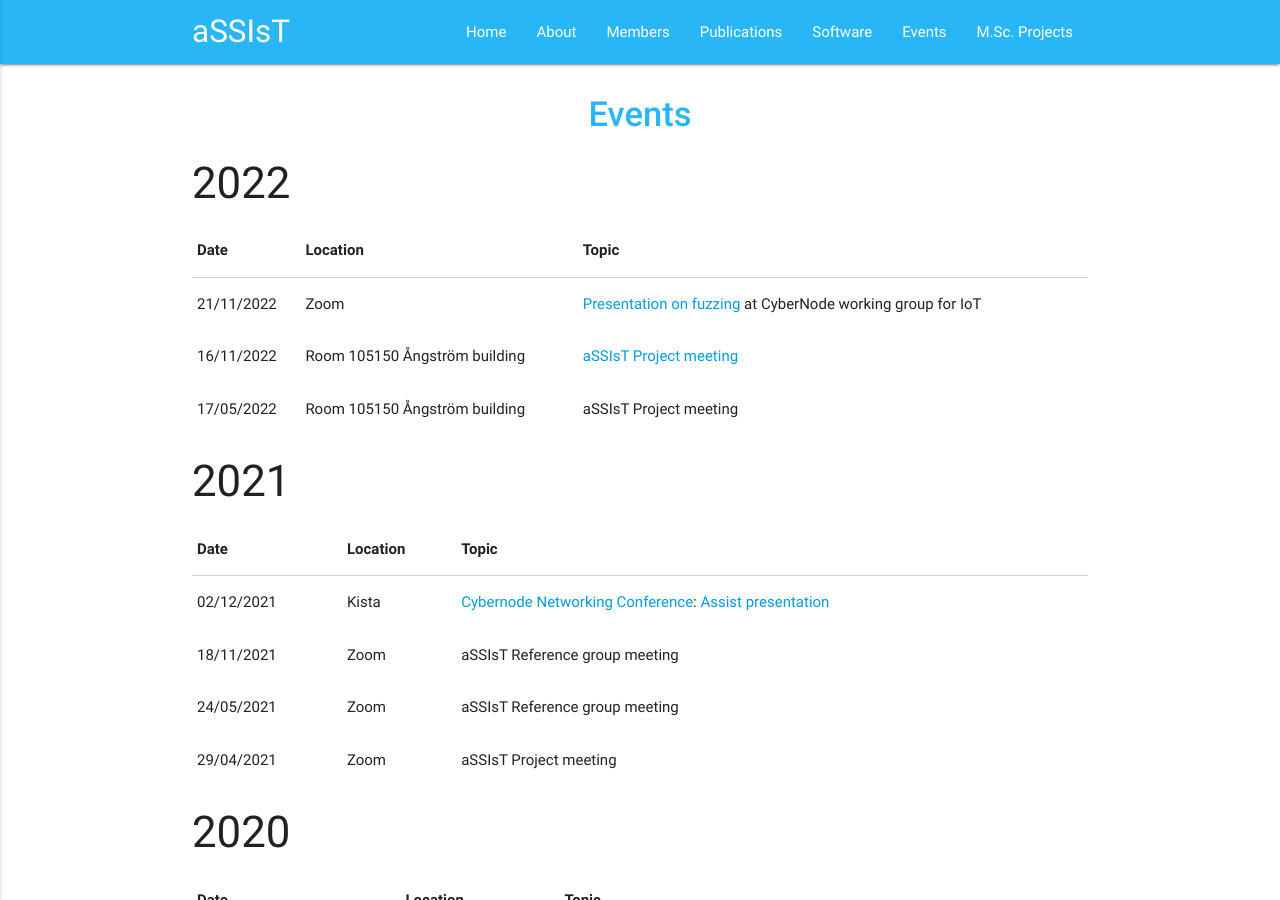
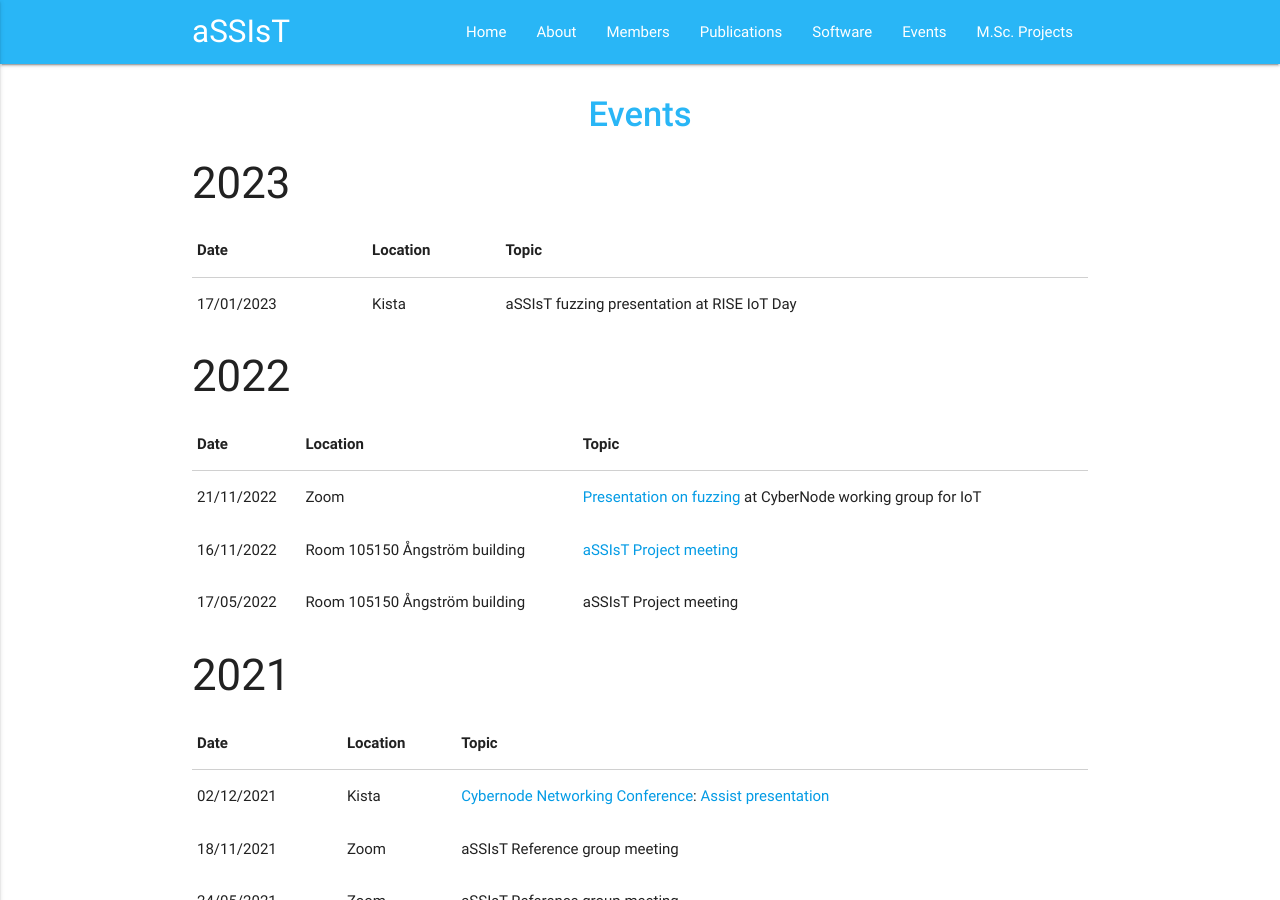
Before and after one commit to assist-project/assist-project.github.io, a Jekyll site: the page built from 05-events.md, in a window 1280 px wide and 900 px high. Built offline with Jekyll 4.4.1, drawn with Linux system fonts in a browser that asks for light colours.

Commit message:
Added an event.

```diff
--- a/05-events.md
+++ b/05-events.md
@@ -4,6 +4,12 @@ title: Events
 permalink: /events/
 permalink: /presentations/
 ---
+
+### 2023
+
+| Date          | Location                                   | Topic                                                        |
+|-----------|--------------------------------------------|--------------------------------------------------------------|
+|17/01/2023    | Kista                                            | aSSIsT fuzzing presentation at RISE IoT Day |
 
 ### 2022
 
```
